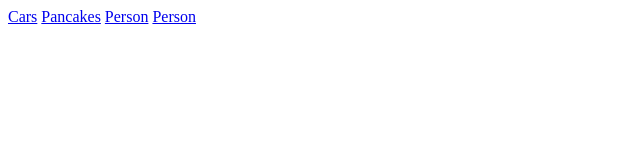
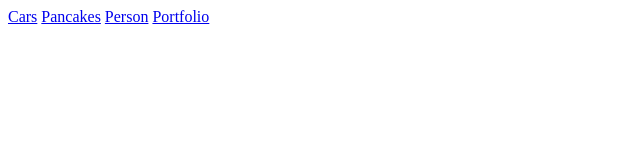
Before and after one commit to imranhasanodhi/imranhasanodhi.github.io, a plain HTML site: page index.html in a window 1280 px wide. Shown: the full height of the page, 0-640 px from the left. Drawn offline with Linux system fonts and the light colour scheme.

Commit message:
upadatet index

```diff
--- a/index.html
+++ b/index.html
@@ -9,7 +9,7 @@
     <a href="Cars/">Cars</a>
     <a href="Pancakes/">Pancakes</a>
     <a href="Person/">Person</a>
-    <a href="Portfolio/">Person</a>
+    <a href="Portfolio/">Portfolio</a>
 
 </body>
 </html>
```
